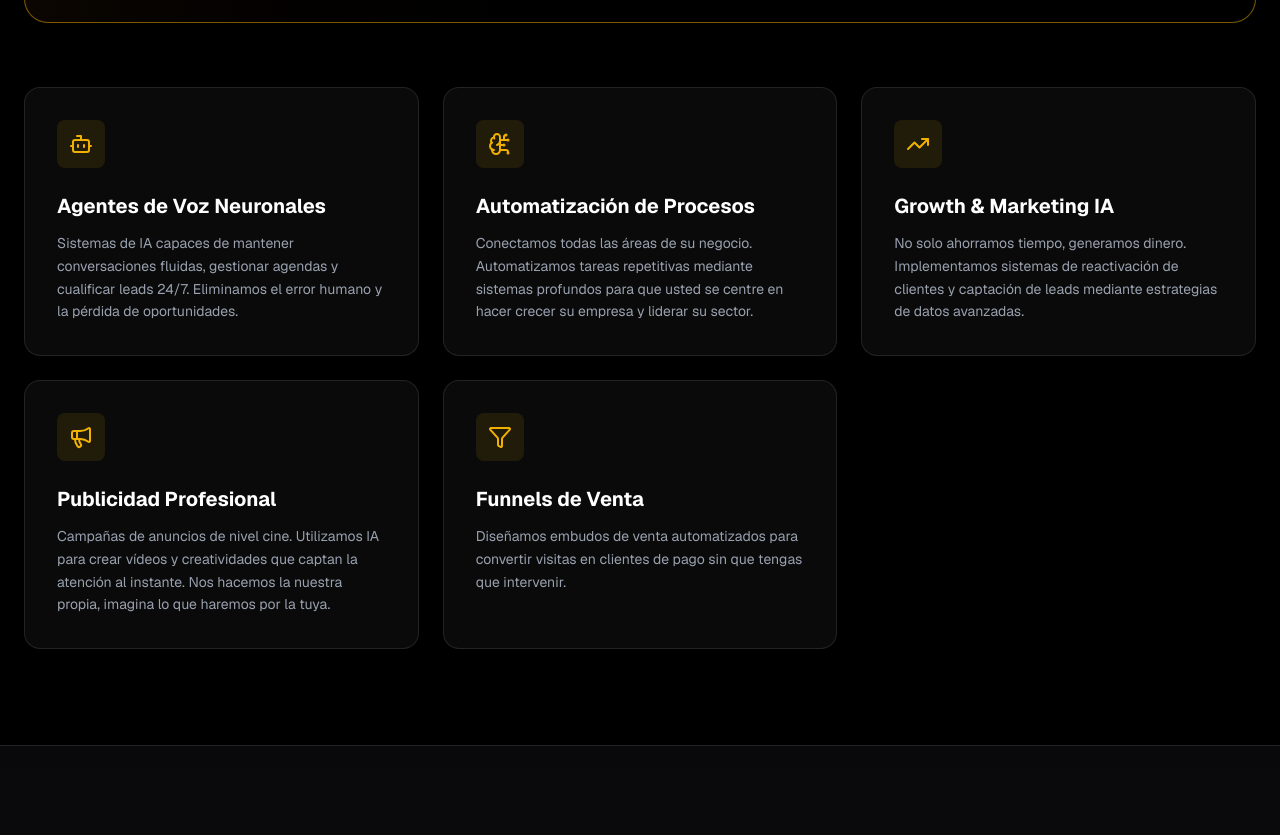
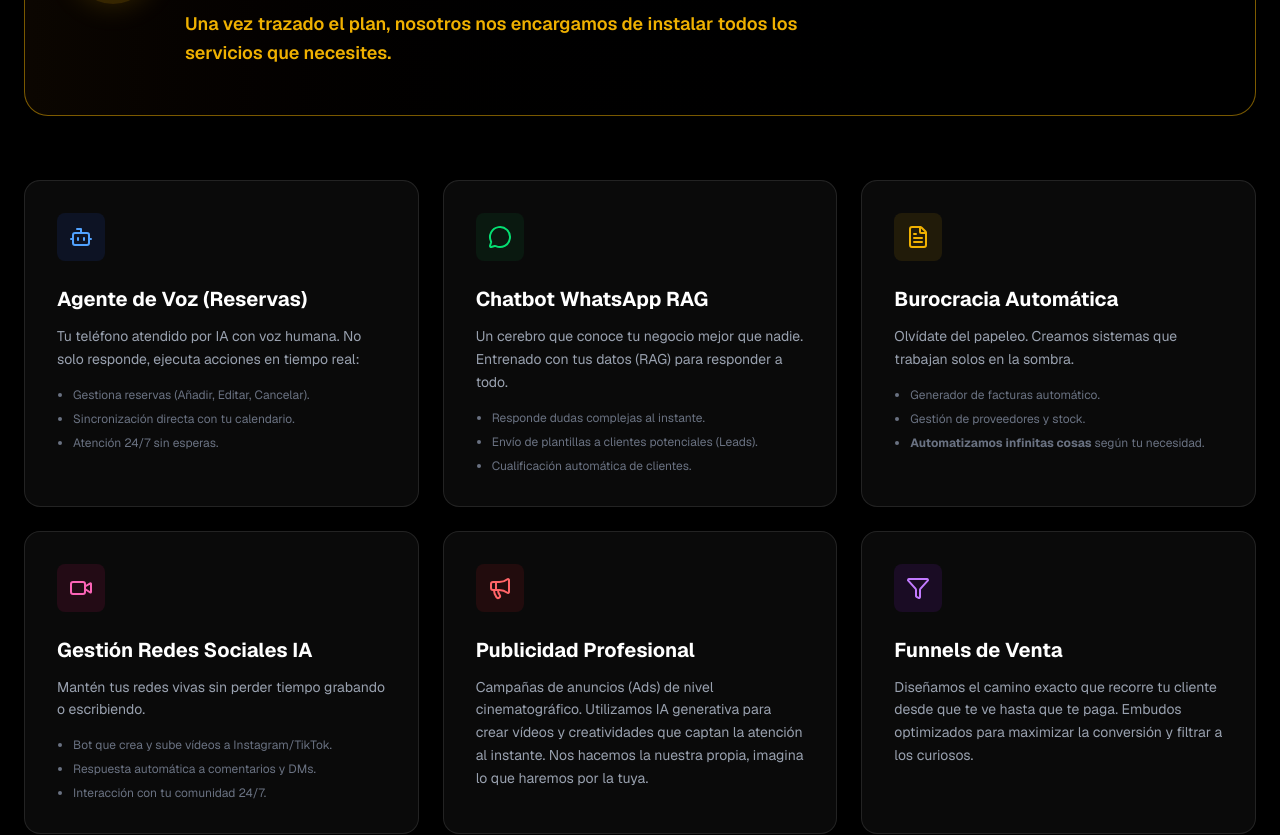
Before and after one commit to alewine73/nexocore-web, a Next.js app: page /servicios in a window 1280 px wide. Shown: the part 580-1415 px from the top of the page. Built offline with nearby package versions, Linux system fonts and the light colour scheme.

Commit message:
Golden NexoCore Implementación Servicios

```diff
--- a/app/servicios/page.tsx
+++ b/app/servicios/page.tsx
@@ -6,9 +6,11 @@ import {
   Star,
   Megaphone,
   Filter,
+  MessageSquare,
   Users,
-  MessageSquare,
-  Lock
+  MessageCircle, // Para WhatsApp
+  FileText,      // Para Facturas
+  Video          // Para Redes
 } from "lucide-react";
 
 export default function ServiciosPage() {
@@ -42,98 +44,126 @@ export default function ServiciosPage() {
           Hacemos que tu negocio <span className="text-yellow-500">valga oro</span>.
         </h1>
         <p className="text-xl text-gray-400 max-w-3xl mx-auto">
-          Soluciones de alto impacto. Sin rodeos.
+          No somos una agencia de servicios sueltos. Somos ingenieros de negocio.
+          Implementamos ecosistemas completos para que tú solo tengas que preocuparte de liderar.
         </p>
       </section>
 
       {/* --- LISTA DE SERVICIOS --- */}
       <section className="pb-24 px-6 max-w-7xl mx-auto space-y-16">
 
-        {/* 1. CONSULTORÍA (DESTACADA) */}
+        {/* 1. CONSULTORÍA (EL PUNTO DE PARTIDA) */}
         <div className="bg-gradient-to-r from-yellow-900/10 to-black border border-yellow-500/50 p-8 md:p-12 rounded-3xl relative overflow-hidden">
-          <div className="absolute top-0 right-0 bg-yellow-500 text-black text-xs font-bold px-4 py-2 rounded-bl-xl z-10">RECOMENDADO</div>
+          {/* Quitada la etiqueta de Recomendado, ahora es el Core */}
           <div className="flex flex-col md:flex-row items-center gap-8 relative z-10">
             <div className="h-20 w-20 bg-yellow-500/20 text-yellow-500 rounded-full flex items-center justify-center shrink-0 shadow-[0_0_30px_rgba(234,179,8,0.2)]">
               <Star size={40} />
             </div>
             <div className="text-center md:text-left">
-              <h2 className="text-3xl font-bold text-white mb-4">Consultoría Empresarial</h2>
+              <h2 className="text-3xl font-bold text-white mb-4">Consultoría Empresarial 360º</h2>
               <p className="text-gray-300 leading-relaxed max-w-2xl text-lg">
-                Las evaluaciones de viabilidad de NexoCore ofrecen un análisis riguroso de los proyectos de IA propuestos.
-                Garantizamos su viabilidad práctica y calculamos un posible retorno de la inversión antes de que gastes un euro. Si no es rentable, no lo hacemos.
+                Este es el primer paso. Realizamos una auditoría profunda para ver las necesidades reales de tu negocio.
+                No instalamos cosas por instalar: analizamos dónde pierdes tiempo y dinero, y te proponemos la solución exacta.
+                <span className="text-yellow-500 font-semibold block mt-2">Una vez trazado el plan, nosotros nos encargamos de instalar todos los servicios que necesites.</span>
               </p>
             </div>
           </div>
         </div>
 
-        {/* 2. LOS 3 CUADRADOS DE LA IMAGEN (TEXTO EXACTO) + NUEVOS */}
+        {/* 2. GRID DE SOLUCIONES (Ejemplos Reales) */}
         <div className="grid md:grid-cols-2 lg:grid-cols-3 gap-6">
 
-            {/* Agentes de Voz Neuronales (TEXTO ORIGINAL DE TU FOTO) */}
+            {/* Servicio: VOZ (Reservas) */}
+            <div className="bg-[#0a0a0a] border border-white/10 p-8 rounded-2xl hover:border-yellow-500/30 transition-all duration-300">
+              <div className="h-12 w-12 bg-blue-900/20 text-blue-400 rounded-lg flex items-center justify-center mb-6">
+                <Bot size={24} />
+              </div>
+              <h3 className="text-xl font-bold text-white mb-3">Agente de Voz (Reservas)</h3>
+              <p className="text-gray-400 text-sm leading-relaxed mb-4">
+                Tu teléfono atendido por IA con voz humana. No solo responde, ejecuta acciones en tiempo real:
+              </p>
+              <ul className="text-xs text-gray-500 space-y-2 list-disc pl-4">
+                <li>Gestiona reservas (Añadir, Editar, Cancelar).</li>
+                <li>Sincronización directa con tu calendario.</li>
+                <li>Atención 24/7 sin esperas.</li>
+              </ul>
+            </div>
+
+            {/* Servicio: WHATSAPP (RAG) */}
+            <div className="bg-[#0a0a0a] border border-white/10 p-8 rounded-2xl hover:border-yellow-500/30 transition-all duration-300">
+              <div className="h-12 w-12 bg-green-900/20 text-green-400 rounded-lg flex items-center justify-center mb-6">
+                <MessageCircle size={24} />
+              </div>
+              <h3 className="text-xl font-bold text-white mb-3">Chatbot WhatsApp RAG</h3>
+              <p className="text-gray-400 text-sm leading-relaxed mb-4">
+                Un cerebro que conoce tu negocio mejor que nadie. Entrenado con tus datos (RAG) para responder a todo.
+              </p>
+              <ul className="text-xs text-gray-500 space-y-2 list-disc pl-4">
+                <li>Responde dudas complejas al instante.</li>
+                <li>Envío de plantillas a clientes potenciales (Leads).</li>
+                <li>Cualificación automática de clientes.</li>
+              </ul>
+            </div>
+
+            {/* Servicio: GESTIÓN INTERNA (Facturas) */}
             <div className="bg-[#0a0a0a] border border-white/10 p-8 rounded-2xl hover:border-yellow-500/30 transition-all duration-300">
               <div className="h-12 w-12 bg-yellow-500/10 text-yellow-500 rounded-lg flex items-center justify-center mb-6">
-                <Bot size={24} />
+                <FileText size={24} />
               </div>
-              <h3 className="text-xl font-bold text-white mb-3">Agentes de Voz Neuronales</h3>
-              <p className="text-gray-400 text-sm leading-relaxed">
-                Sistemas de IA capaces de mantener conversaciones fluidas, gestionar agendas y cualificar leads 24/7. Eliminamos el error humano y la pérdida de oportunidades.
+              <h3 className="text-xl font-bold text-white mb-3">Burocracia Automática</h3>
+              <p className="text-gray-400 text-sm leading-relaxed mb-4">
+                Olvídate del papeleo. Creamos sistemas que trabajan solos en la sombra.
               </p>
+              <ul className="text-xs text-gray-500 space-y-2 list-disc pl-4">
+                <li>Generador de facturas automático.</li>
+                <li>Gestión de proveedores y stock.</li>
+                <li><strong>Automatizamos infinitas cosas</strong> según tu necesidad.</li>
+              </ul>
             </div>
 
-            {/* Automatización de Procesos (TEXTO ORIGINAL DE TU FOTO) */}
+            {/* Servicio: REDES SOCIALES (Bot) */}
             <div className="bg-[#0a0a0a] border border-white/10 p-8 rounded-2xl hover:border-yellow-500/30 transition-all duration-300">
-              <div className="h-12 w-12 bg-yellow-500/10 text-yellow-500 rounded-lg flex items-center justify-center mb-6">
-                <BrainCircuit size={24} />
+              <div className="h-12 w-12 bg-pink-900/20 text-pink-400 rounded-lg flex items-center justify-center mb-6">
+                <Video size={24} />
               </div>
-              <h3 className="text-xl font-bold text-white mb-3">Automatización de Procesos</h3>
-              <p className="text-gray-400 text-sm leading-relaxed">
-                Conectamos todas las áreas de su negocio. Automatizamos tareas repetitivas mediante sistemas profundos para que usted se centre en hacer crecer su empresa y liderar su sector.
+              <h3 className="text-xl font-bold text-white mb-3">Gestión Redes Sociales IA</h3>
+              <p className="text-gray-400 text-sm leading-relaxed mb-4">
+                Mantén tus redes vivas sin perder tiempo grabando o escribiendo.
               </p>
+              <ul className="text-xs text-gray-500 space-y-2 list-disc pl-4">
+                <li>Bot que crea y sube vídeos a Instagram/TikTok.</li>
+                <li>Respuesta automática a comentarios y DMs.</li>
+                <li>Interacción con tu comunidad 24/7.</li>
+              </ul>
             </div>
 
-            {/* Growth & Marketing IA (TEXTO ORIGINAL DE TU FOTO) */}
+            {/* Servicio: PUBLICIDAD PRO */}
             <div className="bg-[#0a0a0a] border border-white/10 p-8 rounded-2xl hover:border-yellow-500/30 transition-all duration-300">
-              <div className="h-12 w-12 bg-yellow-500/10 text-yellow-500 rounded-lg flex items-center justify-center mb-6">
-                <TrendingUp size={24} />
-              </div>
-              <h3 className="text-xl font-bold text-white mb-3">Growth & Marketing IA</h3>
-              <p className="text-gray-400 text-sm leading-relaxed">
-                No solo ahorramos tiempo, generamos dinero. Implementamos sistemas de reactivación de clientes y captación de leads mediante estrategias de datos avanzadas.
-              </p>
-            </div>
-
-            {/* --- NUEVOS SERVICIOS AÑADIDOS --- */}
-
-            {/* Publicidad */}
-            <div className="bg-[#0a0a0a] border border-white/10 p-8 rounded-2xl hover:border-yellow-500/30 transition-all duration-300">
-              <div className="h-12 w-12 bg-yellow-500/10 text-yellow-500 rounded-lg flex items-center justify-center mb-6">
+              <div className="h-12 w-12 bg-red-900/20 text-red-400 rounded-lg flex items-center justify-center mb-6">
                 <Megaphone size={24} />
               </div>
               <h3 className="text-xl font-bold text-white mb-3">Publicidad Profesional</h3>
               <p className="text-gray-400 text-sm leading-relaxed">
-                Campañas de anuncios de nivel cine. Utilizamos IA para crear vídeos y creatividades que captan la atención al instante. Nos hacemos la nuestra propia, imagina lo que haremos por la tuya.
+                Campañas de anuncios (Ads) de nivel cinematográfico. Utilizamos IA generativa para crear vídeos y creatividades que captan la atención al instante. Nos hacemos la nuestra propia, imagina lo que haremos por la tuya.
               </p>
             </div>
 
-            {/* Funnels */}
+            {/* Servicio: FUNNELS */}
             <div className="bg-[#0a0a0a] border border-white/10 p-8 rounded-2xl hover:border-yellow-500/30 transition-all duration-300">
-              <div className="h-12 w-12 bg-yellow-500/10 text-yellow-500 rounded-lg flex items-center justify-center mb-6">
+              <div className="h-12 w-12 bg-purple-900/20 text-purple-400 rounded-lg flex items-center justify-center mb-6">
                 <Filter size={24} />
               </div>
               <h3 className="text-xl font-bold text-white mb-3">Funnels de Venta</h3>
               <p className="text-gray-400 text-sm leading-relaxed">
-                Diseñamos embudos de venta automatizados para convertir visitas en clientes de pago sin que tengas que intervenir.
+                Diseñamos el camino exacto que recorre tu cliente desde que te ve hasta que te paga. Embudos optimizados para maximizar la conversión y filtrar a los curiosos.
               </p>
             </div>
 
         </div>
       </section>
 
-      {/* --- SECCIÓN FAMILIA (LA DIFERENCIA) --- */}
+      {/* --- SECCIÓN FAMILIA (CTA) --- */}
       <section className="py-24 px-6 bg-zinc-950 border-t border-white/10 relative overflow-hidden">
-         {/* Fondo decorativo */}
-         <div className="absolute inset-0 bg-gradient-to-t from-yellow-900/10 to-transparent pointer-events-none"></div>
-
          <div className="max-w-4xl mx-auto text-center relative z-10">
             <Users className="w-16 h-16 text-yellow-500 mx-auto mb-6" />
 
@@ -150,10 +180,6 @@ export default function ServiciosPage() {
                   <li className="flex items-start gap-3">
                     <MessageSquare className="text-green-500 mt-1 shrink-0" size={20} />
                     <span className="text-gray-400"><strong>Chat Privado de WhatsApp:</strong> Tendrás un grupo directo con nuestros asistentes para apoyarte en todo momento.</span>
-                  </li>
-                  <li className="flex items-start gap-3">
-                    <Lock className="text-yellow-500 mt-1 shrink-0" size={20} />
-                    <span className="text-gray-400"><strong>Herramientas Exclusivas:</strong> Tendrás acceso a todo tipo de herramientas internas que usamos para escalar negocios.</span>
                   </li>
                </ul>
             </div>
```
